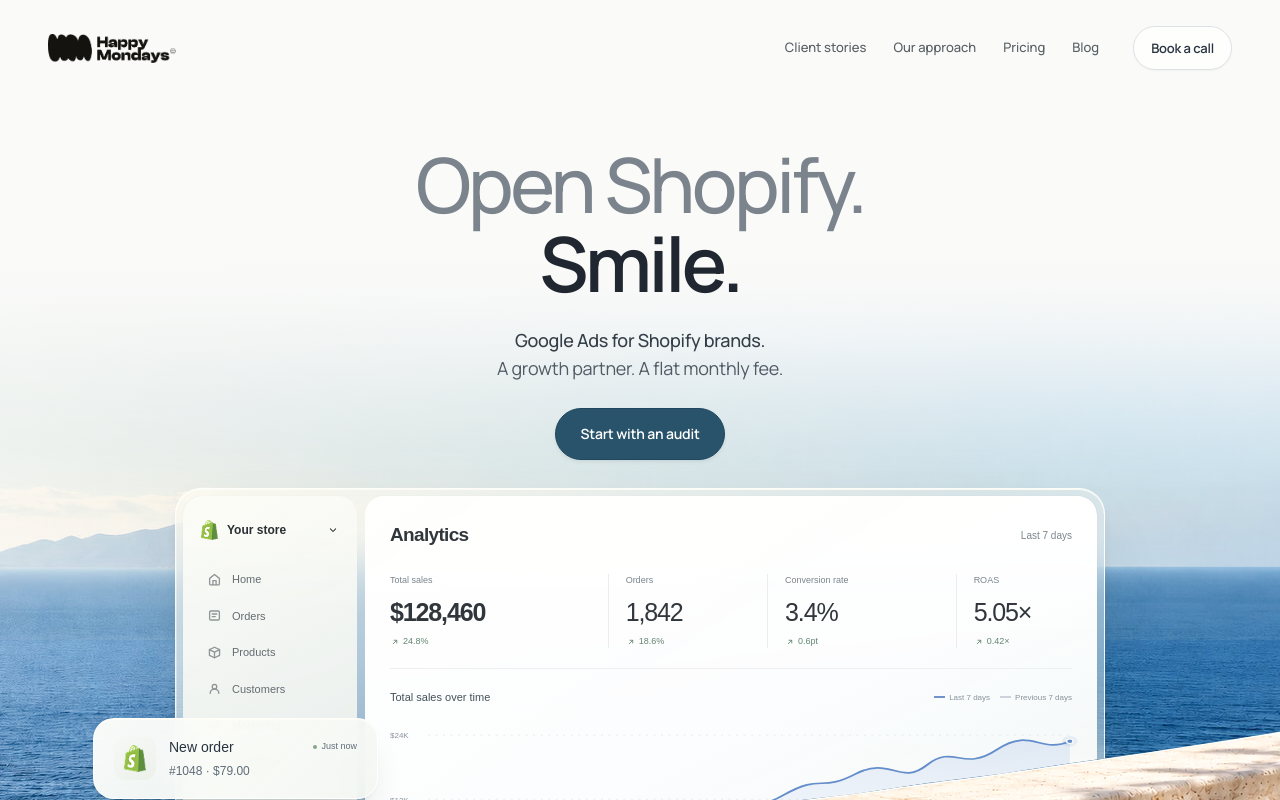
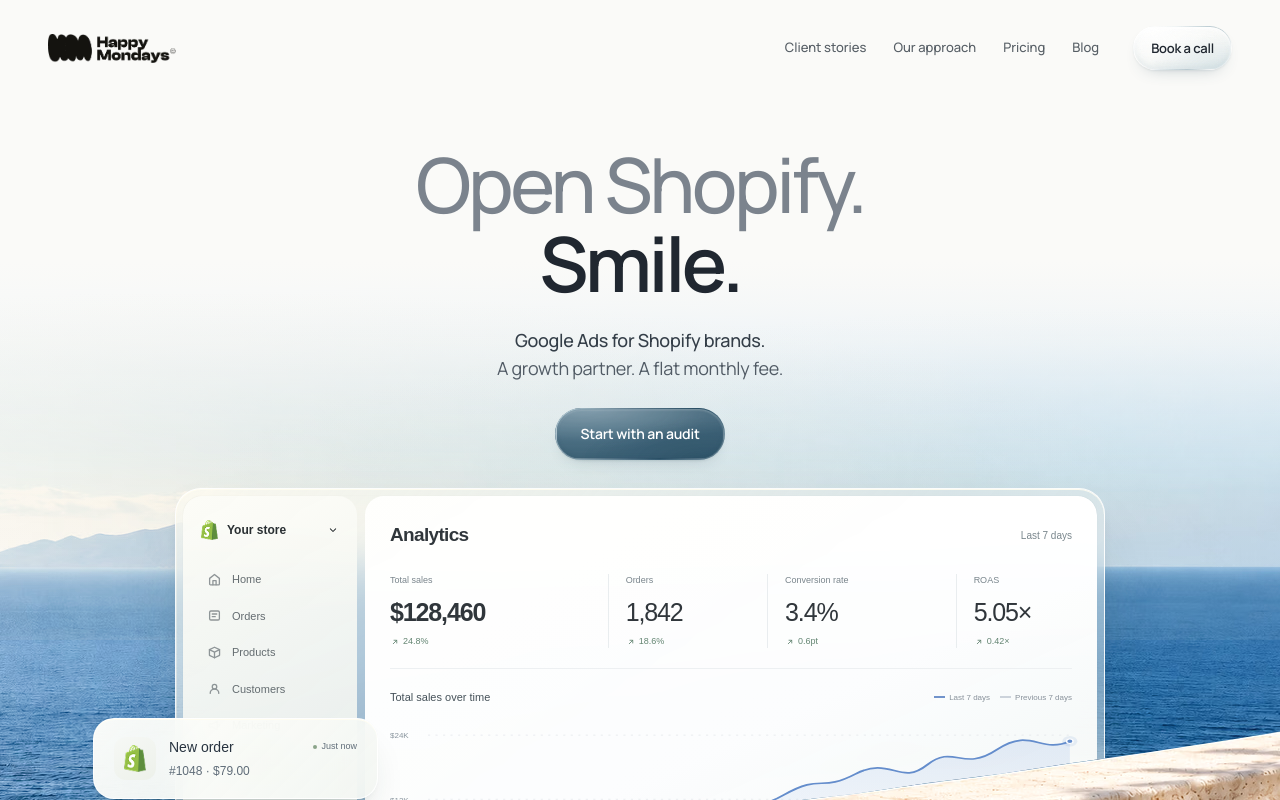
Before and after one commit to South-Digital/happy-mondays, a React (Vite) app: page /concept-a in a window 1280 px wide. Shown: the top 800 px of the page. Built offline with nearby package versions, Linux system fonts and the light colour scheme; the HTML template or start-up script is replaced by a standard one; a web font is replaced by a local one.

Commit message:
Rework buttons as translucent lenses with moving reflections

```diff
--- a/src/concepts/a/optical-edges.css
+++ b/src/concepts/a/optical-edges.css
@@ -7,37 +7,88 @@
   --optical-shade: #63839538;
 }
 
-/* Controls stay quiet at rest. Only a fine edge catches light on hover. */
-.ca-direction :is(.ha-button, .cj-service-link) { position: relative; }
+/* One continuous lens, rather than concentric bevels. The centre stays clear;
+   broad internal reflections and a hairline perimeter carry the material. */
+.ca-direction :is(.ha-button, .cj-service-link) {
+  position: relative;
+  isolation: isolate;
+  border-color: transparent;
+  --lens-fill: #264e65d9;
+  --lens-light: #d4f0ff38;
+  --lens-shadow: #0b304750;
+  --lens-edge: #ebfaffb3;
+  --lens-edge-shade: #163e5766;
+  background:
+    radial-gradient(ellipse at 14% 0%, var(--lens-light), transparent 63%),
+    radial-gradient(ellipse at 90% 100%, var(--lens-shadow), transparent 60%),
+    var(--lens-fill);
+  backdrop-filter: blur(16px) saturate(1.3);
+  -webkit-backdrop-filter: blur(16px) saturate(1.3);
+  box-shadow: inset 0 1px 2px #ffffff55, inset 0 -2px 4px #143b4f24,
+    0 2px 3px -2px #203f4d30, 0 8px 18px -12px #203f4d55;
+  transition: background-color 220ms ease, box-shadow 280ms ease;
+}
+.ca-direction :is(.cj-service-link, .ha-nav-cta) {
+  --lens-fill: #f1f6f64d;
+  --lens-light: #ffffffed;
+  --lens-shadow: #89afbd42;
+  --lens-edge: #ffffff;
+  --lens-edge-shade: #688b9b70;
+  color: var(--ca-ink);
+  box-shadow: inset 0 2px 3px #ffffffd9, inset 0 -3px 6px #789aaa24,
+    0 1px 2px #35546612, 0 8px 18px -12px #35546670;
+}
+.ca-direction :is(.ha-button, .cj-service-link)::before {
+  content: "";
+  position: absolute;
+  inset: 1px;
+  z-index: -1;
+  border-radius: inherit;
+  pointer-events: none;
+  background: radial-gradient(ellipse at 15% 0%, #ffffff70, transparent 46%);
+  background-size: 190% 100%;
+  background-position: 5% 50%;
+  opacity: .48;
+  transition: background-position 700ms cubic-bezier(.22,1,.36,1), opacity 280ms ease;
+}
 @supports (mask-composite: exclude) or (-webkit-mask-composite: xor) {
   .ca-direction :is(.ha-button, .cj-service-link)::after {
     content: "";
     position: absolute;
-    inset: 0;
-    padding: 1px;
+    inset: -1px;
+    padding: 1.25px;
     border-radius: inherit;
     pointer-events: none;
-    opacity: 0;
-    background: linear-gradient(115deg, transparent 12%, #ffffffed 32%, #bad9e266 42%, transparent 54%, #ffffffb3 76%, transparent 88%);
-    background-size: 220% 100%;
-    background-position: 5% 50%;
+    background: linear-gradient(130deg, var(--lens-edge) 4%, #ffffff38 24%,
+      var(--lens-edge-shade) 46%, #ffffff2b 58%, var(--lens-edge) 78%, var(--lens-edge-shade));
+    background-size: 180% 100%;
+    background-position: 10% 50%;
     -webkit-mask: linear-gradient(#fff 0 0) content-box, linear-gradient(#fff 0 0);
     mask: linear-gradient(#fff 0 0) content-box, linear-gradient(#fff 0 0);
     -webkit-mask-composite: xor;
     mask-composite: exclude;
-    transition: background-position 650ms cubic-bezier(.22,1,.36,1), opacity 200ms ease;
+    transition: background-position 700ms cubic-bezier(.22,1,.36,1);
   }
-  @media (hover:hover) and (pointer:fine) {
-    .ca-direction :is(.ha-button, .cj-service-link):hover::after {
-      opacity: 1;
-      background-position: 85% 50%;
-    }
+}
+@media (hover:hover) and (pointer:fine) {
+  .ca-direction :is(.ha-button, .cj-service-link):hover {
+    background-color: var(--lens-fill);
+    box-shadow: inset 0 1px 3px #ffffff80, inset 0 -3px 6px #577d9126,
+      0 2px 3px -2px #203f4d30, 0 10px 22px -12px #203f4d65;
   }
-  .ca-direction :is(.ha-button, .cj-service-link):active::after { opacity: .35; }
-  .ca-direction[data-motion="reduce"] :is(.ha-button, .cj-service-link)::after { transition: none; }
-  @media (prefers-reduced-motion:reduce) {
-    .ca-direction :is(.ha-button, .cj-service-link)::after { transition: none; }
-  }
+  .ca-direction :is(.ha-button, .cj-service-link):hover::before { background-position: 85% 50%; opacity: .8; }
+  .ca-direction :is(.ha-button, .cj-service-link):hover::after { background-position: 85% 50%; }
+}
+.ca-direction :is(.ha-button, .cj-service-link):active {
+  box-shadow: inset 0 1px 4px #24465628, 0 2px 5px -3px #203f4d30;
+}
+.ca-direction[data-motion="reduce"] :is(.ha-button, .cj-service-link),
+.ca-direction[data-motion="reduce"] :is(.ha-button, .cj-service-link)::before,
+.ca-direction[data-motion="reduce"] :is(.ha-button, .cj-service-link)::after { transition: none; }
+@media (prefers-reduced-motion:reduce) {
+  .ca-direction :is(.ha-button, .cj-service-link),
+  .ca-direction :is(.ha-button, .cj-service-link)::before,
+  .ca-direction :is(.ha-button, .cj-service-link)::after { transition: none; }
 }
 .ca-direction .cj-glass::after {
   content: "";
```
Also changed, not shown: 1 other file (tests, documents, lock files or other folders).
